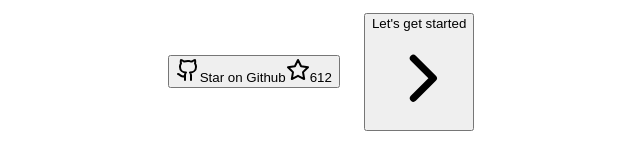
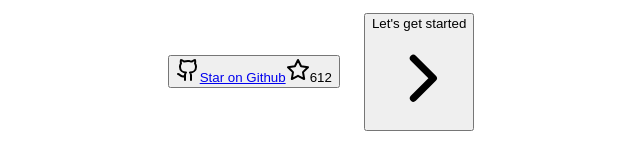
Before and after one commit to Purohitdev/PerceptAI, a React (Create React App) app: page / in a window 1280 px wide. Shown: the part 460-620 px from the top of the page, without its empty margins (319-959 px from the left). Built offline with nearby package versions, Linux system fonts and the light colour scheme.

Commit message:
imports, links and deployment --major

```diff
--- a/src/App.css
+++ b/src/App.css
@@ -1,7 +1,7 @@
 @import url('https://fonts.googleapis.com/css2?family=Inter:ital,opsz,wght@0,14..32,100..900;1,14..32,100..900&display=swap');
 /* landing page  */
 .hero-content {
-  font-family: 'Inter';
+
   height: 100vh;
   width: 100vw;
   position: relative;
@@ -20,6 +20,7 @@
 }
 
 .hero-title {
+    font-family: 'Inter';
   font-size: 2.25rem;
   font-weight: bold;
   margin: 0;
--- a/src/App.jsx
+++ b/src/App.jsx
@@ -1,8 +1,6 @@
 import LandingPage from './Components/Hero/Hero';
 import React from 'react';
 import './App.css'
-import StarUs from './Components/Buttons/StarUs';
-import GetStarted from './Components/Buttons/GetStarted';
 
 function App() {
   return (
--- a/src/Components/Buttons/GetStarted.jsx
+++ b/src/Components/Buttons/GetStarted.jsx
@@ -14,6 +14,7 @@
 
           <span className="relative z-10 block px-6 py-3 rounded-xl bg-gray-950">
             <div className="relative z-10 flex items-center space-x-2">
+
               <span className="transition-all duration-500 group-hover:translate-x-1">
                 Let's get started
               </span>
--- a/src/Components/Buttons/StarUs.jsx
+++ b/src/Components/Buttons/StarUs.jsx
@@ -23,7 +23,9 @@
     ></path>
     <path d="M9 18c-4.51 2-5-2-7-2"></path>
   </svg>
+  <a href="https://github.com/zaid-commits/perceptai" target='_blank'>
   <span class="text-white">Star on Github</span>
+  </a>
   <span
     class="flex items-center ml-4 group-hover:text-yellow-500 transition-colors duration-200 ease-in-out"
   >
```
